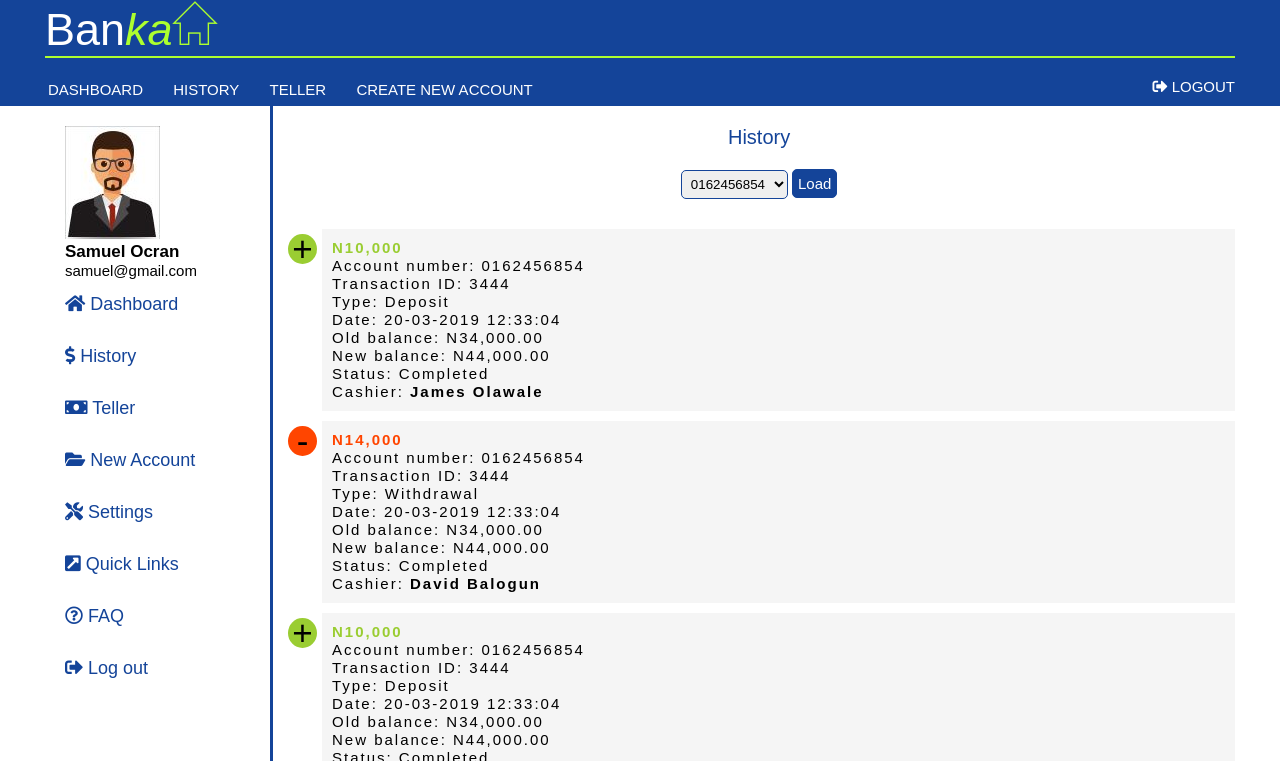
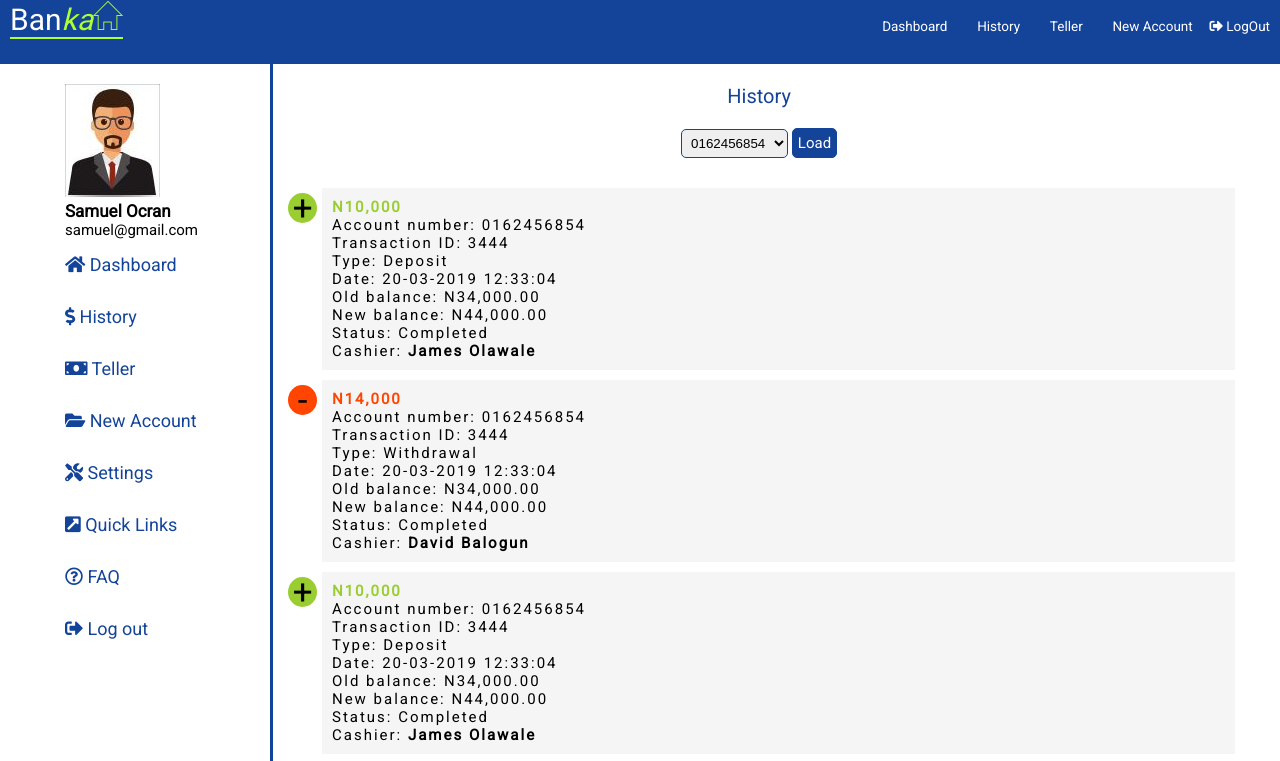
Before and after one commit to ocranbillions/Banka, a website: page ui/pages/client.history.html in a window 1280 px wide. Shown: the top 761 px of the page. Drawn offline with nearby package versions, Linux system fonts and the light colour scheme; files whose address does not match are found by name.

Commit message:
feature(ui):change floats to flexbox on navlinks [Starts #165373015]

```diff
--- a/package.json
+++ b/package.json
@@ -41,6 +41,7 @@
     "express": "^4.16.4",
     "joi": "^14.3.1",
     "jsonwebtoken": "^8.5.1",
-    "moment": "^2.24.0"
+    "moment": "^2.24.0",
+    "pg": "^7.9.0"
   }
 }
--- a/ui/assets/styles/main.bundle.css
+++ b/ui/assets/styles/main.bundle.css
@@ -4,7 +4,6 @@
   margin: 0;
   padding: 0;
   box-sizing: border-box;
-  /* outline: 1px solid red; */
 }
 
 :root {
@@ -23,21 +22,10 @@ html {
 
 body {
   font-size: 1.5rem;
-  font-family: "Varela Round", sans-serif;
-  /* padding: 0.5rem; */
-  /* background: #f5f5f5; */
-  /* background: yellowgreen; */
-  /* padding: 1rem; */
+  font-family: "Roboto";
 }
 
 main {
-  /* background: #6515dd; */
-  /* background: url("../../../images/bank.jpg") no-repeat center center/cover; */
-  /* background: linear-gradient(to right bottom, rgba(#28b485, 0.801), rgba(#7ed56f, 0.801)),
-    url("../../../images/bank.jpg"); */
-  /* background: #ff7730; */
-  /* background-image: linear-gradient(to right bottom, #ff7830af, #ffbb008c); */
-  /* background: greenyellow; */
   padding-right: 1rem;
 }
 
@@ -86,13 +74,13 @@ a {
 
 @media only screen and (max-width: 900px) {
   html {
-    font-size: 52.5%;
+    /* font-size: 52.5%; */
   }
 }
 
 @media only screen and (max-width: 600px) {
   html {
-    font-size: 57.5%;
+    /* font-size: 57.5%; */
   }
 }
 
@@ -174,20 +162,19 @@ a {
   background: yellowgreen;
 }
 
-/* .flex-col input {
-  width: 100px;
-  height: 50px;
+.flexbox-container {
+  display: flex;
 }
-@media only screen and (max-width: 450px) {
-  .flex-col {
-    flex-direction: column;
-  }
-} */
 
 nav {
   background: var(--dark2);
   padding-bottom: 0.5rem;
   padding-right: 1rem;
+}
+
+.nav-flex-container {
+  display: flex;
+  justify-content: space-between;
 }
 
 .logo-container {
@@ -196,8 +183,8 @@ nav {
 }
 
 .logo {
-  font-size: 4.5rem;
-  display: block;
+  font-size: 3rem;
+  display: inline-block;
   border-bottom: 2px solid var(--primary-color);
 }
 
@@ -211,8 +198,7 @@ nav {
 }
 
 .nav-links a {
-  text-transform: uppercase;
-  font-size: 1.5rem;
+  font-size: 1.35rem;
 }
 
 .nav-links a:hover {
@@ -234,13 +220,16 @@ nav {
     text-align: center;
   }
 
+  .nav-flex-container {
+    display: block;
+  }
+
   .logo-container {
     display: block;
     text-align: center;
   }
 
   .logo {
-    font-size: 3.5rem;
     display: inline-block;
   }
 
@@ -252,7 +241,6 @@ nav {
   .list li {
     display: inline-block;
     margin-bottom: 0.5rem;
-    text-transform: uppercase;
   }
 
   .list {
@@ -267,11 +255,6 @@ nav {
     margin-bottom: 1rem;
     border: none;
     display: block;
-  }
-
-  .nav-links a {
-    text-transform: uppercase;
-    font-size: 1.35rem;
   }
 
   .last-link {
--- a/ui/assets/styles/modules/base/_base.css
+++ b/ui/assets/styles/modules/base/_base.css
@@ -4,7 +4,6 @@
   margin: 0;
   padding: 0;
   box-sizing: border-box;
-  /* outline: 1px solid red; */
 }
 :root {
   --primary-color: greenyellow;
@@ -22,21 +21,10 @@ html {
 
 body {
   font-size: 1.5rem;
-  font-family: "Varela Round", sans-serif;
-  /* padding: 0.5rem; */
-  /* background: #f5f5f5; */
-  /* background: yellowgreen; */
-  /* padding: 1rem; */
+  font-family: "Roboto";
 }
 
 main {
-  /* background: #6515dd; */
-  /* background: url("../../../images/bank.jpg") no-repeat center center/cover; */
-  /* background: linear-gradient(to right bottom, rgba(#28b485, 0.801), rgba(#7ed56f, 0.801)),
-    url("../../../images/bank.jpg"); */
-  /* background: #ff7730; */
-  /* background-image: linear-gradient(to right bottom, #ff7830af, #ffbb008c); */
-  /* background: greenyellow; */
   padding-right: 1rem;
 }
 
@@ -84,12 +72,12 @@ a {
 
 @media only screen and (max-width: 900px) {
   html {
-    font-size: 52.5%;
+    /* font-size: 52.5%; */
   }
 }
 
 @media only screen and (max-width: 600px) {
   html {
-    font-size: 57.5%;
+    /* font-size: 57.5%; */
   }
 }
--- a/ui/assets/styles/modules/layout/_navigation.css
+++ b/ui/assets/styles/modules/layout/_navigation.css
@@ -1,18 +1,21 @@
 nav {
   background: var(--dark2);
   padding-bottom: 0.5rem;
-
   padding-right: 1rem;
 }
 
+.nav-flex-container {
+  display: flex;
+  justify-content: space-between;
+}
 .logo-container {
   padding-left: 1rem;
   padding-bottom: 0.5rem;
 }
 
 .logo {
-  font-size: 4.5rem;
-  display: block;
+  font-size: 3rem;
+  display: inline-block;
   border-bottom: 2px solid var(--primary-color);
 }
 .logo i {
@@ -25,8 +28,7 @@ nav {
 }
 
 .nav-links a {
-  text-transform: uppercase;
-  font-size: 1.5rem;
+  font-size: 1.35rem;
 }
 
 .nav-links a:hover {
@@ -46,13 +48,15 @@ nav {
   nav {
     text-align: center;
   }
+  .nav-flex-container {
+    display: block;
+  }
   .logo-container {
     display: block;
     text-align: center;
   }
 
   .logo {
-    font-size: 3.5rem;
     display: inline-block;
   }
 
@@ -64,8 +68,6 @@ nav {
   .list li {
     display: inline-block;
     margin-bottom: 0.5rem;
-
-    text-transform: uppercase;
   }
   .list {
     text-align: center;
@@ -81,11 +83,6 @@ nav {
     display: block;
   }
 
-  .nav-links a {
-    text-transform: uppercase;
-    font-size: 1.35rem;
-  }
-
   .last-link {
     display: block;
   }
--- a/ui/pages/client.history.html
+++ b/ui/pages/client.history.html
@@ -5,6 +5,7 @@
 	<meta charset="UTF-8">
 	<meta name="viewport" content="width=device-width, initial-scale=1.0">
 	<meta http-equiv="X-UA-Compatible" content="ie=edge">
+	<link href='https://fonts.googleapis.com/css?family=Roboto' rel='stylesheet'>
 	<link rel="stylesheet" href="../assets//styles/icon-font.css.css">
 	<link rel="stylesheet" href="https://use.fontawesome.com/releases/v5.8.1/css/all.css"
 		integrity="sha384-50oBUHEmvpQ+1lW4y57PTFmhCaXp0ML5d60M1M7uH2+nqUivzIebhndOJK28anvf" crossorigin="anonymous">
@@ -15,18 +16,18 @@
 <body>
 
 	<nav>
-		<div class="clearfix wrapper">
+		<div class="nav-flex-container">
 			<div class="logo-container margin-bottom-small">
 				<a href="#" class="logo">Ban<i>ka</i><i class="icon-basic-home"></i> </a>
 			</div>
-			<div class="nav-links clearfix">
+			<div class="nav-links margin-top-small">
 				<ul class="list">
 					<li><a href="./client.dashboard.html">Dashboard</a></li>
 					<li><a href="./client.history.html">History</a></li>
 					<li><a href="#" class="fill_teller">Teller</a></li>
-					<li><a href="#" class="new-acct">Create New Account</a></li>
+					<li><a href="#" class="new-acct">New Account</a></li>
+					<a href="../index.html" class="last-link"><i class="fas fa-sign-out-alt"></i> LogOut</a>
 				</ul>
-				<a href="../index.html" class="last-link float-right"><i class="fas fa-sign-out-alt"></i> LogOut</a>
 			</div>
 		</div>
 	</nav>
```
Also changed, not shown: ui/assets/styles/modules/base/_utilities.css (+2 -8 lines), ui/index.html (+5 -4 lines), ui/pages/admin.accounts.html (+5 -3 lines), ui/pages/admin.employees.html (+4 -4 lines), ui/pages/cashier.accounts.html (+4 -3 lines), ui/pages/cashier.tellers.html (+4 -3 lines), ui/pages/cashier.transactions.html (+4 -3 lines), ui/pages/client.dashboard.html (+4 -3 lines), ui/pages/signup.html (+4 -3 lines), ui/assets/styles/modules/base/_animations.css (deleted), 2 other files.
